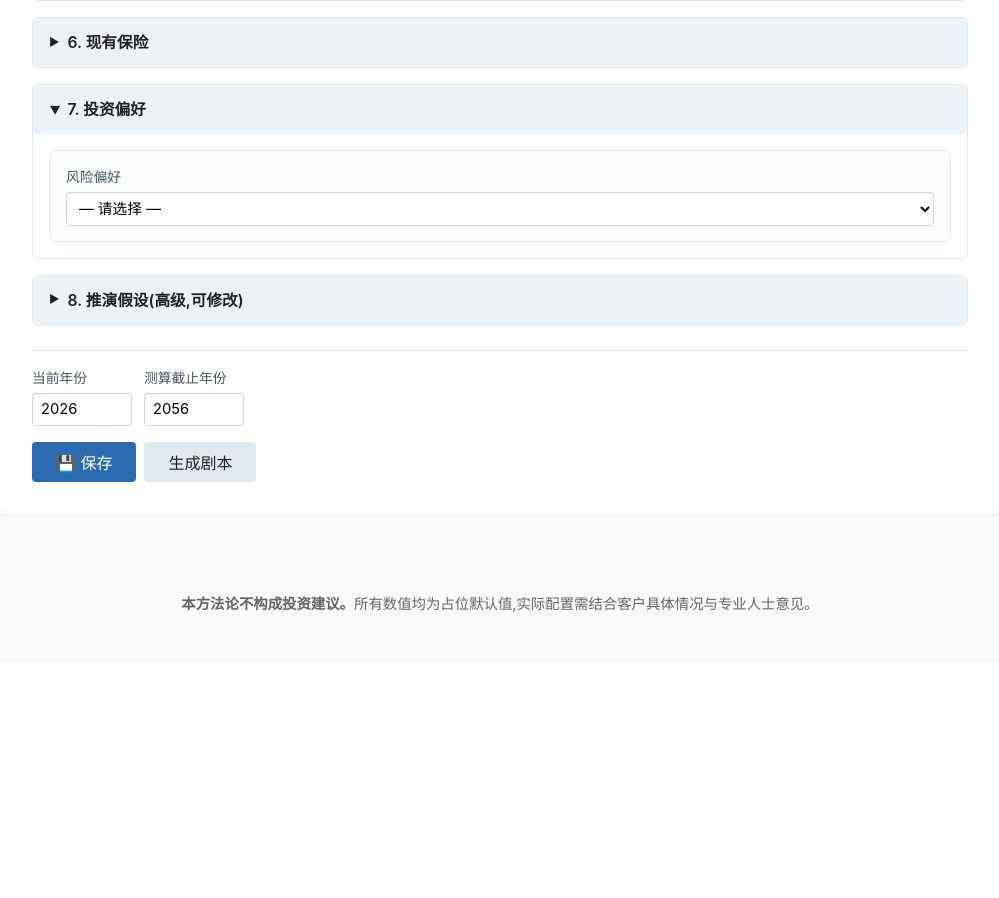
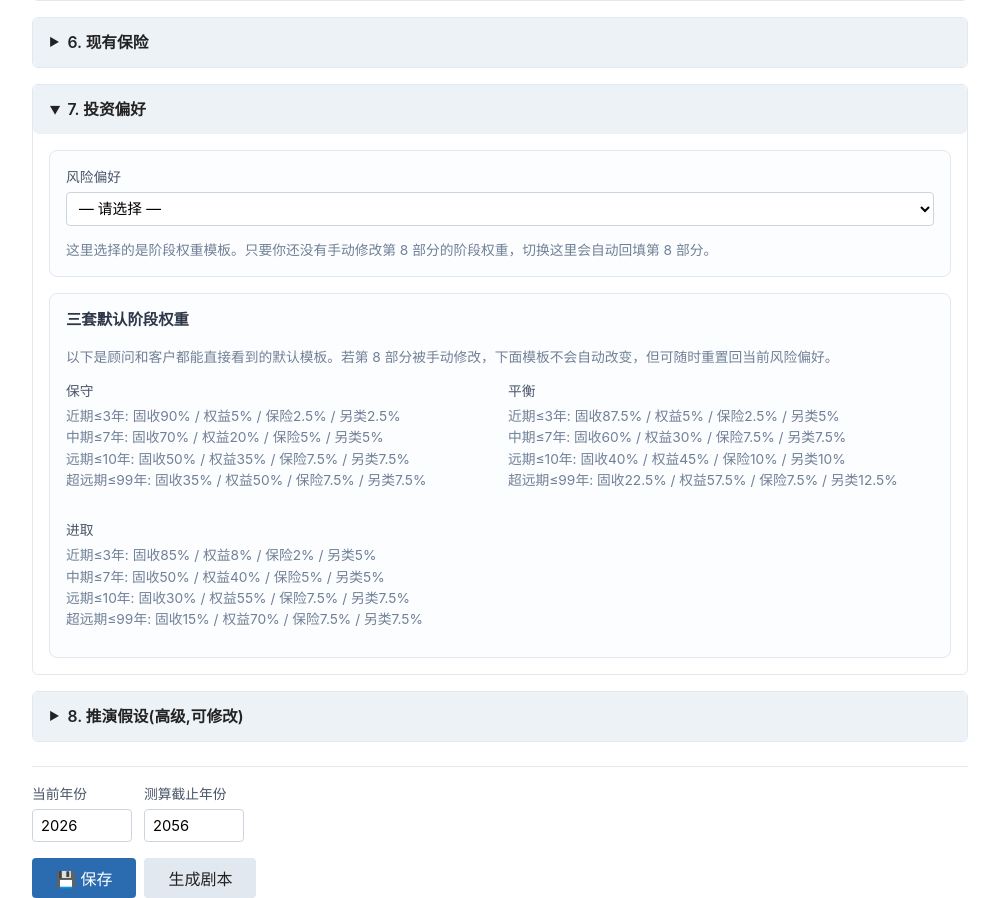
Before and after one commit to rhozero-div/family-asset-playbook, a FastAPI app: page /questionnaire in a window 1280 px wide, after a click on "7. 投资偏好". Shown: the part 1879-2777 px from the top of the page, without its empty margins (140-1139 px from the left). Before the commit the page ends 2491 px from the top, so only its background shows below. Run offline with FastAPI, Linux system fonts and the light colour scheme.

Commit message:
feat: clarify and sync questionnaire risk templates

```diff
--- a/web/routes.py
+++ b/web/routes.py
@@ -24,7 +24,7 @@ PROJECT_ROOT = Path(__file__).resolve().parents[1]
 PROFILES_DIR = PROJECT_ROOT / "profiles"
 
 templates = Jinja2Templates(directory=str(PROJECT_ROOT / "web" / "templates"))
-templates.env.globals["asset_version"] = "20260629-11"
+templates.env.globals["asset_version"] = "20260630-01"
 templates.env.globals["storage_enabled"] = server_storage_enabled()
 
 router = APIRouter()
--- a/web/static/questionnaire.js
+++ b/web/static/questionnaire.js
@@ -6,6 +6,28 @@
  */
 
 var _eventSeq = {};
+var _phaseWeightsManuallyEdited = false;
+
+var RISK_PHASE_TEMPLATES = {
+  conservative: [
+    { label: '近期', maxYears: 3, weights: [0.90, 0.05, 0.025, 0.025] },
+    { label: '中期', maxYears: 7, weights: [0.70, 0.20, 0.05, 0.05] },
+    { label: '远期', maxYears: 10, weights: [0.50, 0.35, 0.075, 0.075] },
+    { label: '超远期', maxYears: 99, weights: [0.35, 0.50, 0.075, 0.075] }
+  ],
+  balanced: [
+    { label: '近期', maxYears: 3, weights: [0.875, 0.05, 0.025, 0.05] },
+    { label: '中期', maxYears: 7, weights: [0.60, 0.30, 0.075, 0.075] },
+    { label: '远期', maxYears: 10, weights: [0.40, 0.45, 0.10, 0.10] },
+    { label: '超远期', maxYears: 99, weights: [0.225, 0.575, 0.075, 0.125] }
+  ],
+  aggressive: [
+    { label: '近期', maxYears: 3, weights: [0.85, 0.08, 0.02, 0.05] },
+    { label: '中期', maxYears: 7, weights: [0.50, 0.40, 0.05, 0.05] },
+    { label: '远期', maxYears: 10, weights: [0.30, 0.55, 0.075, 0.075] },
+    { label: '超远期', maxYears: 99, weights: [0.15, 0.70, 0.075, 0.075] }
+  ]
+};
 
 function repeat(str, n) {
   var out = '';
@@ -119,6 +141,112 @@ function svi(id, value) {
 function sviByClass(cls, value) {
   var el = document.querySelector('.' + cls);
   if (el) el.value = value;
+}
+
+function phaseFieldValue(idx, suffix) {
+  var el = document.querySelector('.as-ph-' + idx + '-' + suffix);
+  return floatVal(el);
+}
+
+function phaseMaxValue(idx) {
+  var el = document.querySelector('.as-ph-max-' + idx);
+  return numVal(el);
+}
+
+function formatPct(value) {
+  return Math.round(value * 1000) / 10 + '%';
+}
+
+function renderRiskTemplateSummaries() {
+  ['conservative', 'balanced', 'aggressive'].forEach(function(key) {
+    var host = document.getElementById('risk-template-' + key);
+    if (!host) return;
+    var template = RISK_PHASE_TEMPLATES[key];
+    host.innerHTML = template.map(function(item) {
+      return item.label + '≤' + item.maxYears + '年: '
+        + '固收' + formatPct(item.weights[0]) + ' / '
+        + '权益' + formatPct(item.weights[1]) + ' / '
+        + '保险' + formatPct(item.weights[2]) + ' / '
+        + '另类' + formatPct(item.weights[3]);
+    }).join('<br>');
+  });
+}
+
+function applyRiskTemplate(riskKey, options) {
+  options = options || {};
+  var template = RISK_PHASE_TEMPLATES[riskKey];
+  if (!template) return false;
+  template.forEach(function(item, idx) {
+    sviByClass('as-ph-max-' + idx, item.maxYears);
+    sviByClass('as-ph-' + idx + '-fi', item.weights[0]);
+    sviByClass('as-ph-' + idx + '-eq', item.weights[1]);
+    sviByClass('as-ph-' + idx + '-ins', item.weights[2]);
+    sviByClass('as-ph-' + idx + '-alt', item.weights[3]);
+  });
+  if (!options.preserveManualFlag) _phaseWeightsManuallyEdited = false;
+  updatePhaseSyncStatus();
+  return true;
+}
+
+function currentPhaseMatchesTemplate(riskKey) {
+  var template = RISK_PHASE_TEMPLATES[riskKey];
+  if (!template) return false;
+  for (var idx = 0; idx < template.length; idx++) {
+    var item = template[idx];
+    if (phaseMaxValue(idx) !== item.maxYears) return false;
+    if (phaseFieldValue(idx, 'fi') !== item.weights[0]) return false;
+    if (phaseFieldValue(idx, 'eq') !== item.weights[1]) return false;
+    if (phaseFieldValue(idx, 'ins') !== item.weights[2]) return false;
+    if (phaseFieldValue(idx, 'alt') !== item.weights[3]) return false;
+  }
+  return true;
+}
+
+function updatePhaseSyncStatus() {
+  var statusEl = document.getElementById('phase-sync-status');
+  var resetBtn = document.getElementById('phase-reset-btn');
+  var riskEl = document.getElementById('risk-tolerance');
+  if (!statusEl || !riskEl) return;
+  var riskLabelMap = {
+    conservative: '保守',
+    balanced: '平衡',
+    aggressive: '进取'
+  };
+  if (!riskEl.value) {
+    statusEl.textContent = '当前未绑定风险偏好模板。';
+    if (resetBtn) resetBtn.disabled = true;
+    return;
+  }
+  if (_phaseWeightsManuallyEdited) {
+    statusEl.textContent = '第 8 部分的阶段权重已手动修改，当前不再自动跟随“' + riskLabelMap[riskEl.value] + '”模板。';
+    if (resetBtn) resetBtn.disabled = false;
+    return;
+  }
+  statusEl.textContent = '第 8 部分的阶段权重当前跟随“' + riskLabelMap[riskEl.value] + '”模板。';
+  if (resetBtn) resetBtn.disabled = false;
+}
+
+function syncRiskToPhasesIfAllowed() {
+  var riskEl = document.getElementById('risk-tolerance');
+  if (!riskEl || !riskEl.value) {
+    updatePhaseSyncStatus();
+    return;
+  }
+  if (_phaseWeightsManuallyEdited) {
+    updatePhaseSyncStatus();
+    return;
+  }
+  applyRiskTemplate(riskEl.value);
+}
+
+function markPhaseWeightsEdited() {
+  var riskEl = document.getElementById('risk-tolerance');
+  if (riskEl && riskEl.value && currentPhaseMatchesTemplate(riskEl.value)) {
+    _phaseWeightsManuallyEdited = false;
+  } else {
+    _phaseWeightsManuallyEdited = true;
+  }
+  updatePhaseSyncStatus();
 }
 
 function clearRow(row) {
@@ -806,6 +934,8 @@ function restoreAssumptions(data) {
         sviByClass('as-ph-' + idx + '-alt', phase.weights[3]);
       }
     });
+    var riskEl = document.getElementById('risk-tolerance');
+    _phaseWeightsManuallyEdited = !(riskEl && riskEl.value && currentPhaseMatchesTemplate(riskEl.value));
   }
   if (assumptions.projection && assumptions.projection.post_retirement_horizon_years != null) {
     sviByClass('as-retire-horizon', assumptions.projection.post_retirement_horizon_years);
@@ -881,6 +1011,12 @@ function restoreFormFromData(data) {
     svi('risk-tolerance', data.advisor_assessment.risk_tolerance);
   }
   restoreAssumptions(data);
+  var riskEl = document.getElementById('risk-tolerance');
+  if (riskEl && riskEl.value && (!data.assumptions || !data.assumptions.phases)) {
+    applyRiskTemplate(riskEl.value, { preserveManualFlag: false });
+  } else {
+    updatePhaseSyncStatus();
+  }
   updateMeasurementEndYearConstraints();
   syncSavingsDropdown();
   updateFamilyTotals();
@@ -970,6 +1106,36 @@ function bindStaticEvents() {
       el.addEventListener('change', updateMeasurementEndYearConstraints);
     }
   });
+
+  var riskEl = document.getElementById('risk-tolerance');
+  if (riskEl && riskEl.dataset.boundRiskTemplate !== '1') {
+    riskEl.dataset.boundRiskTemplate = '1';
+    riskEl.addEventListener('change', syncRiskToPhasesIfAllowed);
+    riskEl.addEventListener('input', syncRiskToPhasesIfAllowed);
+  }
+
+  document.querySelectorAll(
+    '.as-ph-max-0, .as-ph-max-1, .as-ph-max-2, .as-ph-max-3,' +
+    ' .as-ph-0-fi, .as-ph-0-eq, .as-ph-0-ins, .as-ph-0-alt,' +
+    ' .as-ph-1-fi, .as-ph-1-eq, .as-ph-1-ins, .as-ph-1-alt,' +
+    ' .as-ph-2-fi, .as-ph-2-eq, .as-ph-2-ins, .as-ph-2-alt,' +
+    ' .as-ph-3-fi, .as-ph-3-eq, .as-ph-3-ins, .as-ph-3-alt'
+  ).forEach(function(el) {
+    if (el.dataset.boundPhaseEdit === '1') return;
+    el.dataset.boundPhaseEdit = '1';
+    el.addEventListener('input', markPhaseWeightsEdited);
+    el.addEventListener('change', markPhaseWeightsEdited);
+  });
+
+  var resetBtn = document.getElementById('phase-reset-btn');
+  if (resetBtn && resetBtn.dataset.boundPhaseReset !== '1') {
+    resetBtn.dataset.boundPhaseReset = '1';
+    resetBtn.addEventListener('click', function() {
+      var risk = document.getElementById('risk-tolerance');
+      if (!risk || !risk.value) return;
+      applyRiskTemplate(risk.value);
+    });
+  }
 }
 
 document.addEventListener('DOMContentLoaded', function() {
@@ -992,11 +1158,17 @@ document.addEventListener('DOMContentLoaded', function() {
     } catch (err) {}
   });
 
+  renderRiskTemplateSummaries();
   bindStaticEvents();
   refreshMemberDrivenSections();
   tryRestoreForm();
   autoPrefillSample();
   bindStaticEvents();
+  if (!document.getElementById('sample-data') || document.getElementById('sample-data').textContent === '{}') {
+    syncRiskToPhasesIfAllowed();
+  } else {
+    updatePhaseSyncStatus();
+  }
   updateMeasurementEndYearConstraints();
   syncSavingsDropdown();
   updateFamilyTotals();
--- a/web/templates/questionnaire.html
+++ b/web/templates/questionnaire.html
@@ -255,6 +255,26 @@
           </select>
         </div>
       </div>
+      <p class="hint">这里选择的是阶段权重模板。只要你还没有手动修改第 8 部分的阶段权重，切换这里会自动回填第 8 部分。</p>
+    </div>
+
+    <div class="subpanel-card">
+      <h4 class="panel-subtitle">三套默认阶段权重</h4>
+      <p class="hint">以下是顾问和客户都能直接看到的默认模板。若第 8 部分被手动修改，下面模板不会自动改变，但可随时重置回当前风险偏好。</p>
+      <div class="assumption-grid">
+        <div class="assumption-item">
+          <label>保守</label>
+          <div id="risk-template-conservative" class="hint"></div>
+        </div>
+        <div class="assumption-item">
+          <label>平衡</label>
+          <div id="risk-template-balanced" class="hint"></div>
+        </div>
+        <div class="assumption-item">
+          <label>进取</label>
+          <div id="risk-template-aggressive" class="hint"></div>
+        </div>
+      </div>
     </div>
 
   </div>
@@ -337,6 +357,10 @@
 
     <div class="subpanel-card">
       <h4 class="panel-subtitle">阶段权重分配</h4>
+      <p class="hint" id="phase-sync-status">当前未绑定风险偏好模板。</p>
+      <div class="field-row">
+        <button type="button" id="phase-reset-btn" class="btn-secondary">重置为当前风险偏好模板</button>
+      </div>
       <p class="hint">每行权重之和需等于 1 (100%)。</p>
       <div class="phase-table">
         <div class="phase-header">
```
Also changed, not shown: docs/local-validation-walkthrough.md (+6 -1 lines), README.md.
